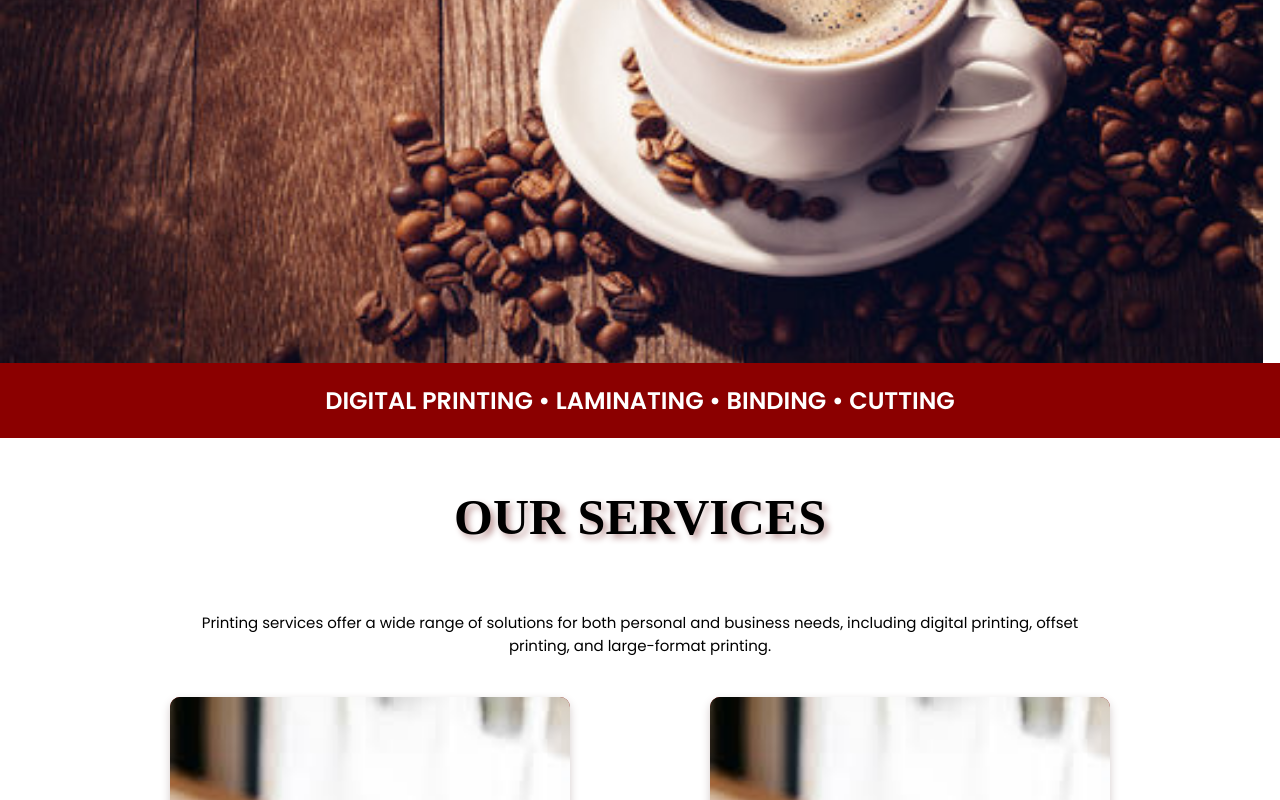
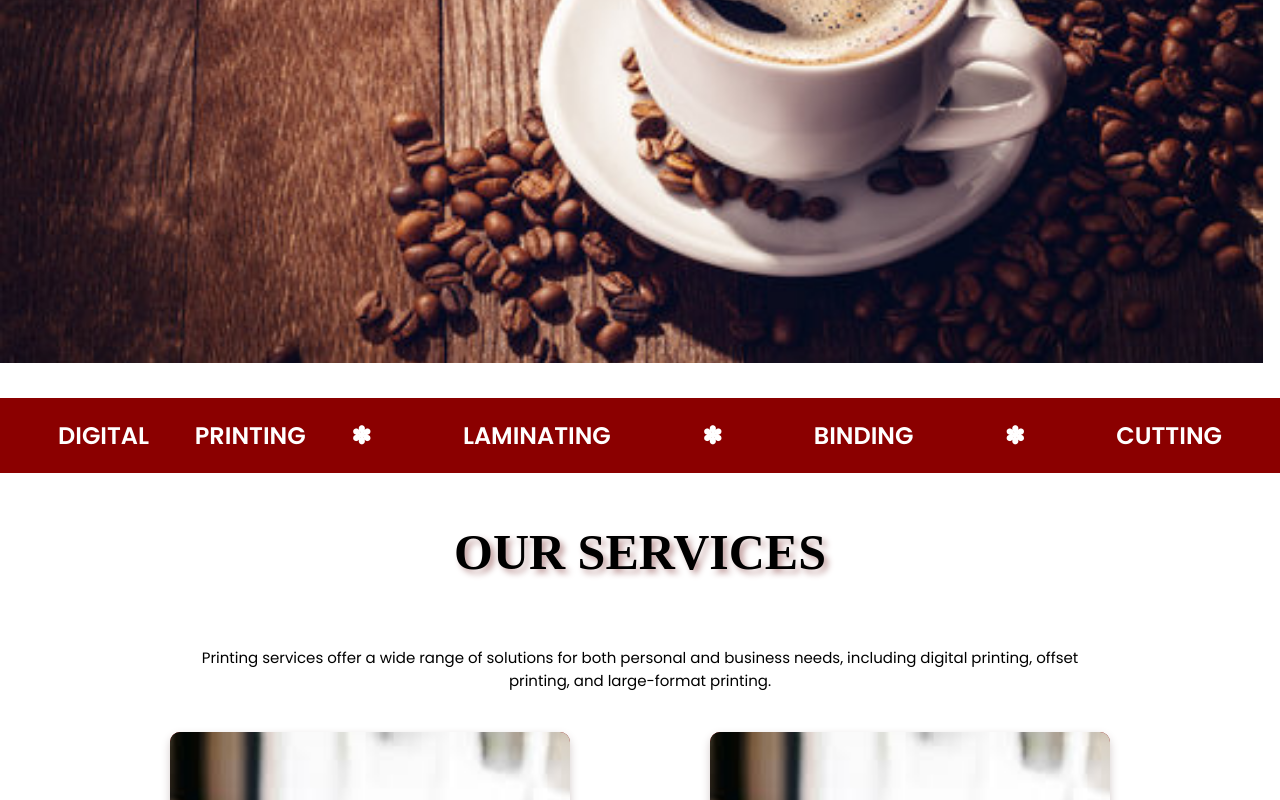
Before and after one commit to tianjose09/WD-Finals-PRINTNDINE, a plain HTML site: page index.html in a window 1280 px wide. Shown: the part 590-1390 px from the top of the page. Drawn offline with Linux system fonts and the light colour scheme.

Commit message:
feat (servie page): Added nav for info

```diff
--- a/assets/css/style.css
+++ b/assets/css/style.css
@@ -85,11 +85,23 @@ nav.info{
     font-family: 'Poppins', sans-serif;
 }
 
+nav.info h2 {
+    word-spacing: 40px;
+}
+
+nav.info h2::before,
+nav.info h2::after {
+    content: '\00A0';
+}
+
+
+
 section {
     display: flex;
     justify-content: center;
     align-items: center;
     flex-direction: column;
+    padding-bottom: 35px;
 
         & > div.title{
             display: flex;
--- a/index.html
+++ b/index.html
@@ -31,7 +31,7 @@
 
 
     <nav class="info">
-        <h2>DIGITAL PRINTING • LAMINATING • BINDING • CUTTING</h2>
+        <h2>DIGITAL PRINTING ✽ &nbsp;LAMINATING&nbsp; ✽ &nbsp;BINDING&nbsp; ✽ &nbsp;CUTTING</h2>
     </nav>
 
     <section>
```
